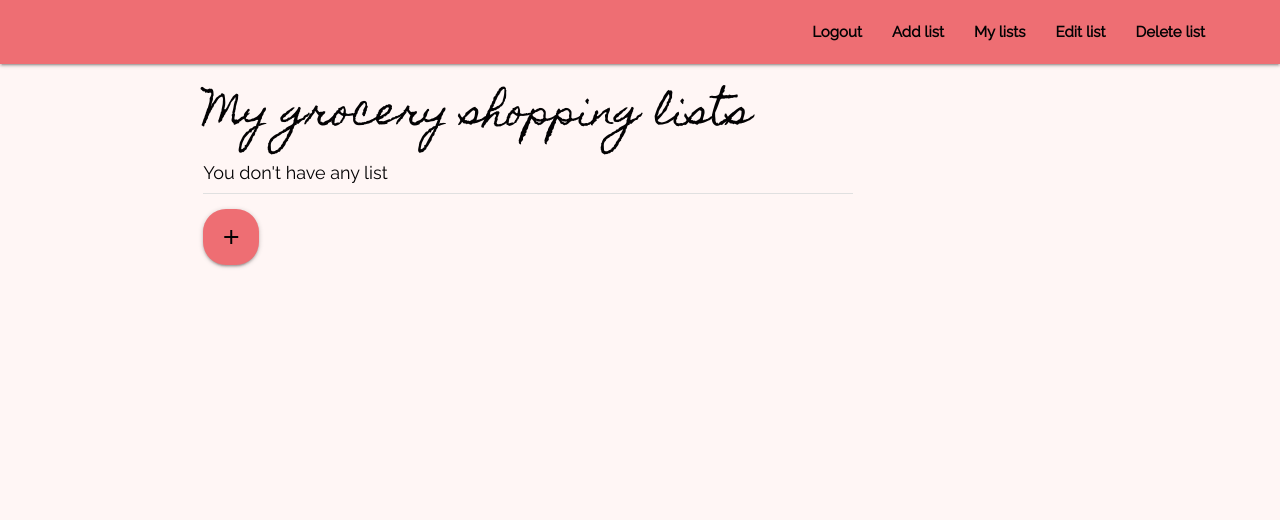
After one commit to sbojorge/peachesncream, a Django app: page /grocery_list/index/ in a window 1280 px wide. The commit adds this page. Shown: the top 520 px of the page. Run offline with Django 3.2, Linux system fonts and the light colour scheme; a user stored in the database is signed in; data comes from the database, SQL or seed files in the repository; both versions use the stored data as it was after the commit.

Commit message:
create view for displaying the list of grocery lists

```diff
--- /dev/null
+++ b/grocery_list/templates/grocery_list/index.html
@@ -0,0 +1,35 @@
+{% extends 'base.html' %}
+
+{% block title %}My grocery shopping lists{% endblock %}
+
+{% block content %}
+
+<div class="container row">
+    <div class="col s12 m8 l9">
+        <h1>My grocery shopping lists</h1>
+
+            {% for grocery in grocerys %}
+            <div class="divider"></div>
+            <div class="section">
+                <ul>
+
+                    <a href="#" aria-label="Click to display the items within this list">
+                        <li>{{ grocery.name }}</li>
+                    </a>
+                    <li>created on {{ grocery.created_on }}</li>
+                    <li>updated on {{ grocery.updated_on }}</li><!-- an if statement to display it only if updated -->
+                    {% empty %}
+                    <p>You don't have any list</p>
+                </ul>
+
+                {% endfor %}
+                <div class="divider"></div>
+                <div class="section">
+                <a href="{% url 'add_list' %}" class="btn-floating btn-large waves-effect"><i
+                    class="material-icons">add</i></a>
+
+
+            </div>
+        </div>
+    </div>
+    {% endblock  %}
--- a/grocery_list/urls.py
+++ b/grocery_list/urls.py
@@ -1,7 +1,8 @@
 from django.urls import path
-from .views import AddList
+from .views import AddList, Index
 
 
 urlpatterns = [
     path('', AddList.as_view(), name='add_list'),
+    path('index/', Index.as_view(), name='index'),
 ]
--- a/grocery_list/views.py
+++ b/grocery_list/views.py
@@ -1,4 +1,5 @@
 from django.views.generic.edit import CreateView
+from django.views.generic.list import ListView
 from .models import Grocery
 from .forms import GroceryForm
 from django.contrib.auth.mixins import LoginRequiredMixin
@@ -16,3 +17,16 @@ class AddList(LoginRequiredMixin, CreateView):
     def form_valid(self, form):
         form.instance.user = self.request.user
         return super(AddList, self).form_valid(form)
+
+
+class Index(LoginRequiredMixin, ListView):
+    """
+    Display the list of created grocery shopping lists
+    """
+    model = Grocery
+    template_name = 'grocery_list/index.html'
+    context_object_name = 'grocerys'
+
+    def get_queryset(self, **kwargs):
+        grocerys = self.model.objects.filter(user=self.request.user)
+        return grocerys
--- a/static/css/style.css
+++ b/static/css/style.css
@@ -22,7 +22,6 @@ body {
 
 h1,h2,h3,h4,h5,h6 {
     font-family: 'Homemade Apple', cursive;
-    font-weight: bolder;
     color: #030203;
     padding: 1rem 0;
     margin: auto;
@@ -173,6 +172,11 @@ footer p {
     width: 2rem;
 }
 
+.btn-floating {
+    background-color: #ee6e73;
+}
+
+
 /* Media queries */
 
 /* Small screens until 600px */
--- a/templates/includes/header.html
+++ b/templates/includes/header.html
@@ -10,7 +10,7 @@
                 {% if request.user.is_authenticated %}
                 <li><a href="{% url 'account_logout' %}">Logout</a></li>
                 <li><a href="{% url 'add_list' %}">Add list</a></li>
-                <li><a href="#">My lists</a></li>
+                <li><a href="{% url 'index' %}">My lists</a></li>
                 <li><a href="#">Edit list</a></li> <!-- Edit list name and items including adding new items -->
                 <li><a href="#">Delete list</a></li>
                 {% else %}
@@ -29,6 +29,7 @@
         {% if user.is_authenticated %}
             <li><a href="{% url 'account_logout' %}">Logout</a></li>
             <li><a href="{% url 'add_list' %}">Add list</a></li>
+            <li><a href="{% url 'index' %}">My lists</a></li>
             <li><a href="#">Edit list</a></li>
         {% else %}
             <li><a href="{% url 'landing' %}">Home</a></li>
```
Also changed, not shown: db.sqlite3.
